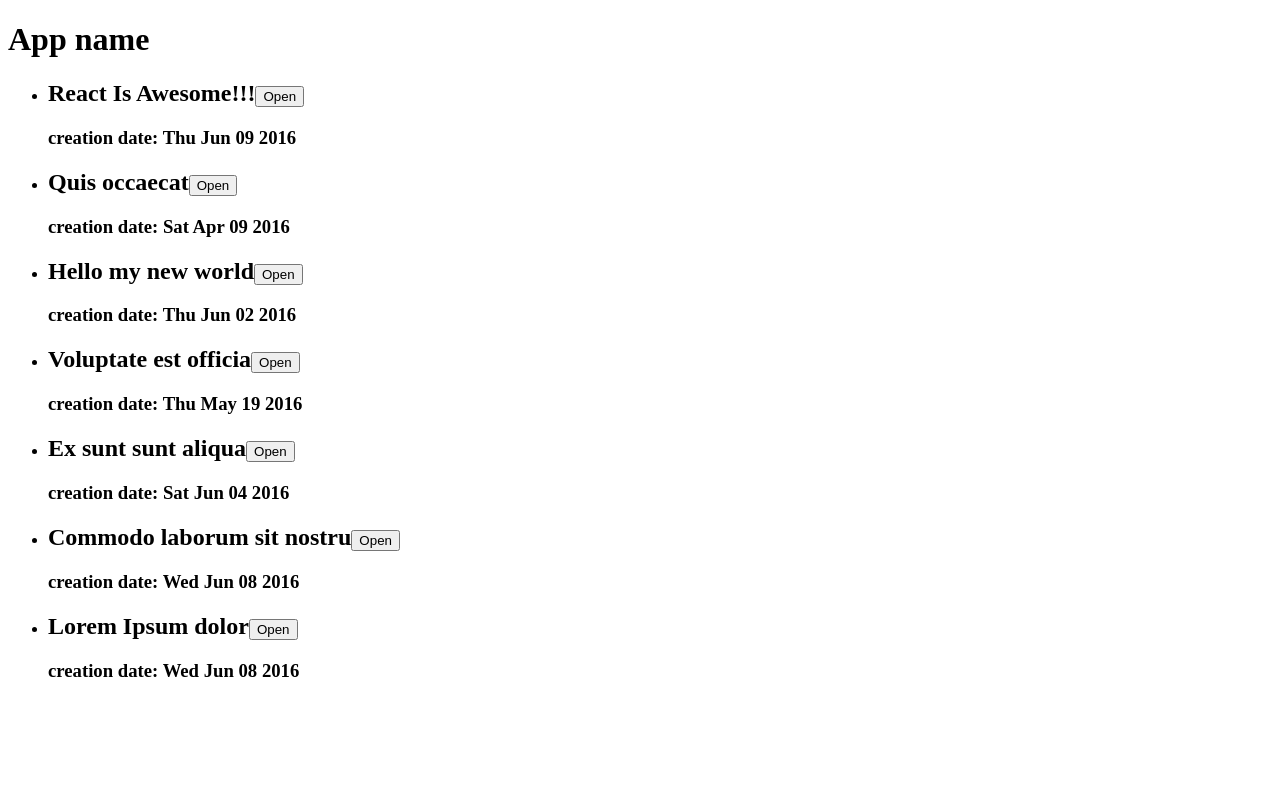
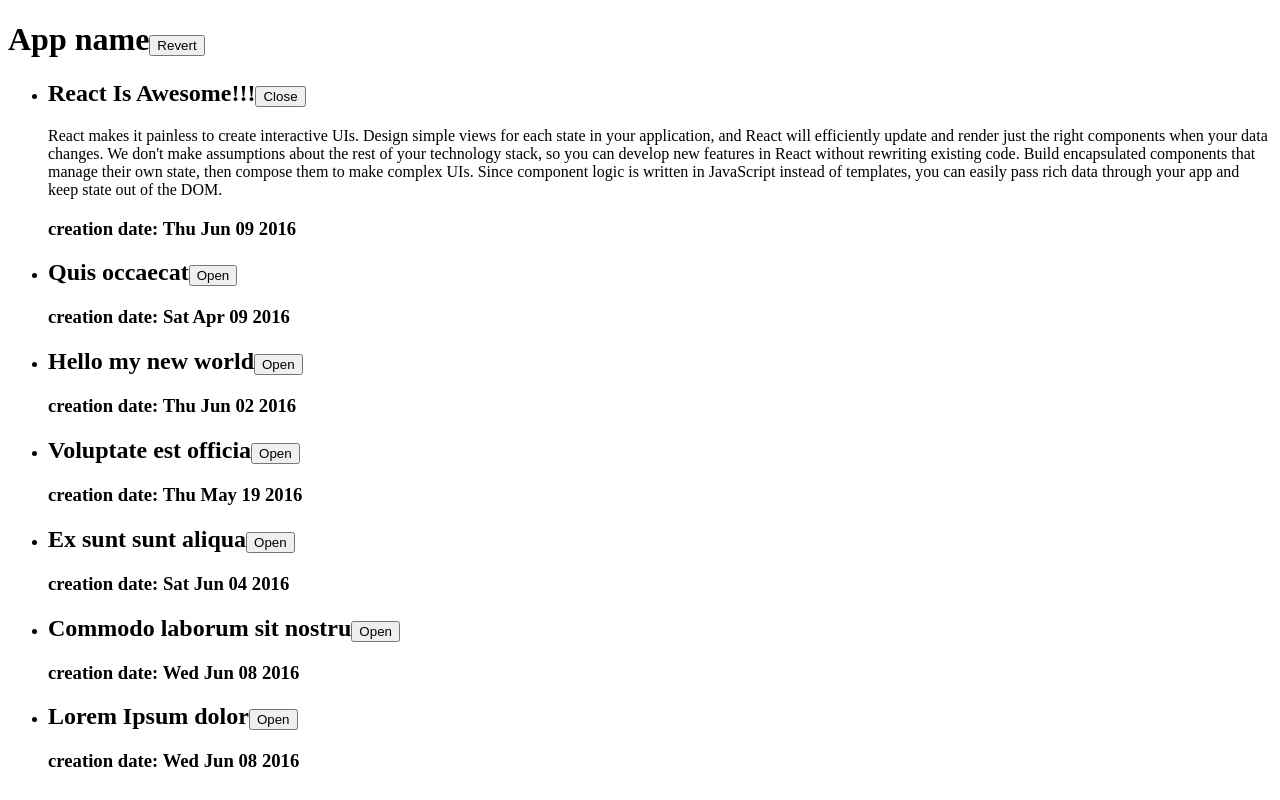
Before and after one commit to CrispusDH/simple-react-app, a React (Create React App) app: page / in a window 1280 px wide. Built offline with nearby package versions, Linux system fonts and the light colour scheme; the HTML template or start-up script is replaced by a standard one.

Commit message:
partial commit

```diff
--- a/src/components/App.js
+++ b/src/components/App.js
@@ -3,12 +3,41 @@ import { ArticleList } from './ArticleList';
 import articles from '../articles';
 
 export class Application extends React.Component{
+  constructor(props) {
+    super(props);
+
+    this.state = new State(false);
+  }
+
+  revert = () => {
+    this.setState((state) =>  {
+      console.log('STATE ', state)
+      return new State(!state.isReverted())
+    } );
+  };
+
   render() {
     return(
       <div>
-        <h1>App name</h1>
-        <ArticleList articles={ articles } />
+        <h1>
+          App name
+          <button
+            className={ 'revertButton' }
+            onClick={ this.revert }
+          >
+            Revert
+          </button>
+        </h1>
+        <ArticleList articles={this.state.isReverted() ? articles.reverse() : articles } />
       </div>
     )
   }
 }
+
+class State {
+  constructor(reverted) {
+    this.reverted = reverted;
+  }
+
+  isReverted = () => this.reverted;
+}
--- a/src/components/Article.js
+++ b/src/components/Article.js
@@ -4,12 +4,22 @@ export class Article extends React.Component {
   constructor(props) {
     super(props);
 
-    this.state = new State(false);
+    this.state = new State(props.defaultOpen);
   }
 
   handleClick = () => {
     this.setState((state) =>  new State(!state.getIsOpen()) );
   };
+
+  componentWillMount() {
+
+  }
+
+  componentWillReceiveProps(props) {
+    if (props.defaultOpen !== this.props.defaultOpen) {
+      this.setState((state) => new State(props.defaultOpen))
+    }
+  }
 
   render() {
     const { article } = this.props;
--- a/src/components/ArticleList.js
+++ b/src/components/ArticleList.js
@@ -1,16 +1,11 @@
 import React from 'react';
 import { Article } from "./Article";
-import articles from "../articles";
 
 export class ArticleList extends React.Component{
-  constructor(props) {
-    super(props);
-  }
-
   render() {
     const { articles } = this.props;
-    const articleElements = articles.map((article) =>
-      <li key = { article.id }><Article article = {article}/></li>
+    const articleElements = articles.map((article, index) =>
+      <li key = { article.id }><Article article = {article} defaultOpen = { index === 0 }/></li>
     );
 
     return (
```
